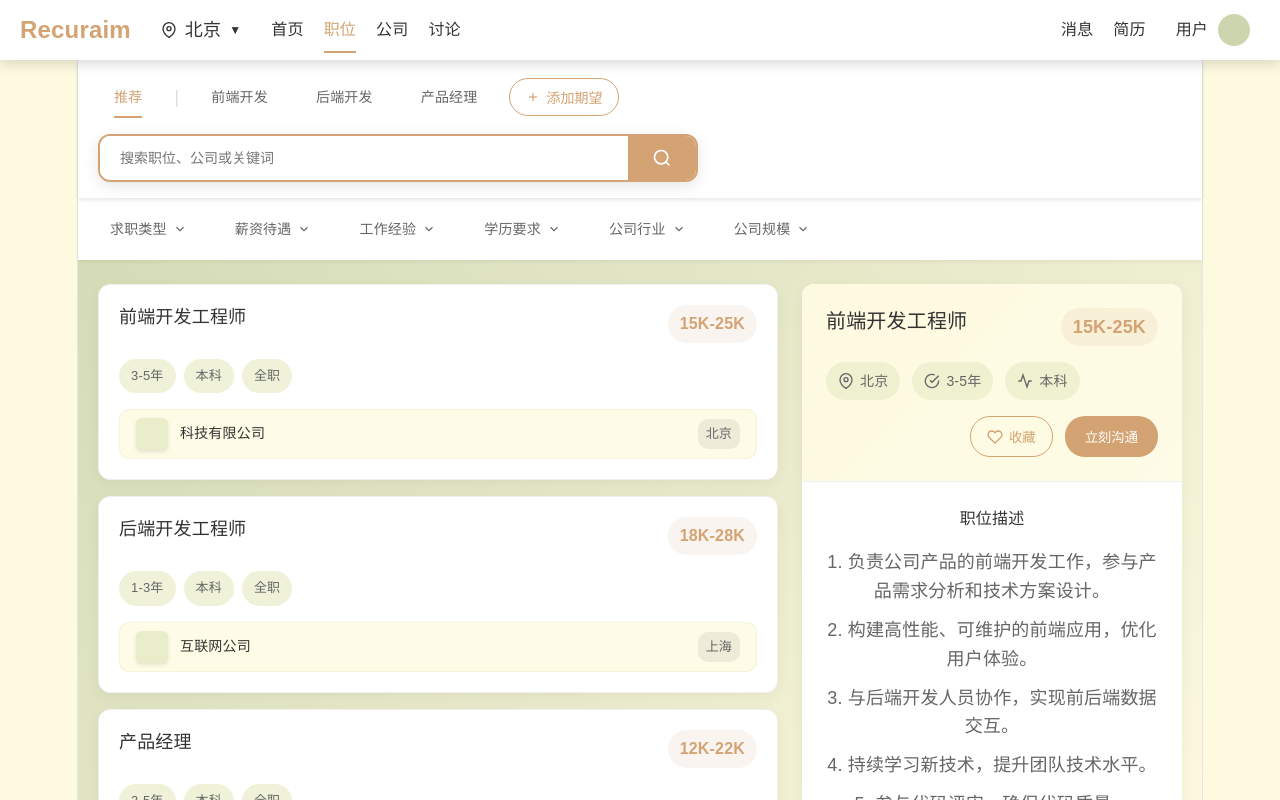
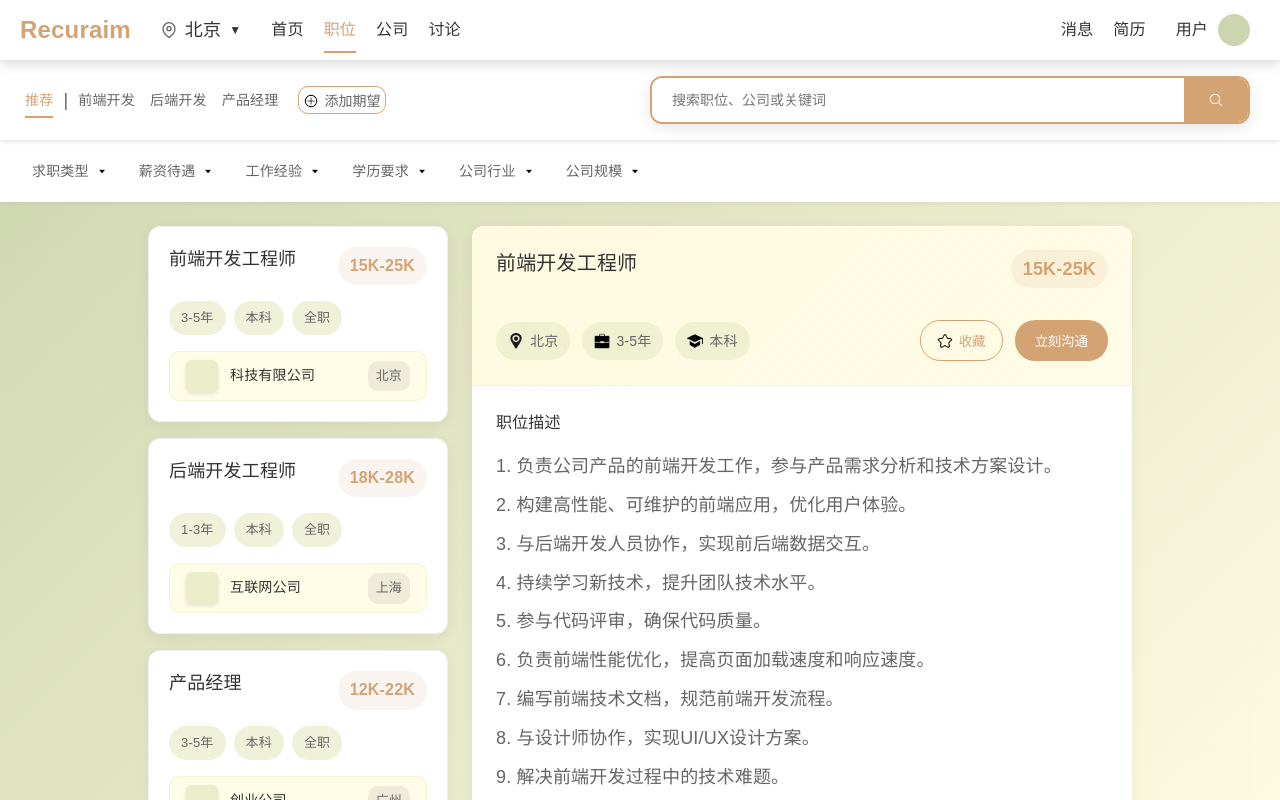
Before and after one commit to MetaDisintegrator/Recuraim_demo, a Vue app: page /jobs in a window 1280 px wide. Shown: the top 800 px of the page. Built offline with nearby package versions, Linux system fonts and the light colour scheme.

Commit message:
feat(Job): 修复下拉列表无法打开的问题。 隐藏滚动条。 修改部分布局。

```diff
--- a/src/components/JobDetail.vue
+++ b/src/components/JobDetail.vue
@@ -2,45 +2,36 @@
   <div class="job-detail">
     <!-- 头部信息 -->
     <div class="job-detail-header">
-      <div class="job-info">
+      <!-- 第一行：职位名称和薪资 -->
       <div class="job-title-section">
         <h3 class="job-title">前端开发工程师</h3>
         <span class="job-salary">15K-25K</span>
       </div>
+
+      <!-- 第二行：tag和action -->
+      <div class="job-secondary-section">
         <div class="job-tags-important">
           <span class="tag-important">
-            <svg width="16" height="16" viewBox="0 0 24 24" fill="none" stroke="currentColor" stroke-width="2" class="tag-icon">
-              <path d="M21 10c0 7-9 13-9 13s-9-6-9-13a9 9 0 0 1 18 0z"></path>
-              <circle cx="12" cy="10" r="3"></circle>
-            </svg>
+            <img src="../assets/icons/location2.png" alt="location" class="tag-icon">
             北京
           </span>
           <span class="tag-important">
-            <svg width="16" height="16" viewBox="0 0 24 24" fill="none" stroke="currentColor" stroke-width="2" class="tag-icon">
-              <path d="M22 11.08V12a10 10 0 1 1-5.93-9.14"></path>
-              <polyline points="22 4 12 14.01 9 11.01"></polyline>
-            </svg>
+            <img src="../assets/icons/exp.png" alt="experience" class="tag-icon">
             3-5年
           </span>
           <span class="tag-important">
-            <svg width="16" height="16" viewBox="0 0 24 24" fill="none" stroke="currentColor" stroke-width="2" class="tag-icon">
-              <path d="M22 12h-4l-3 9L9 3l-3 9H2"></path>
-            </svg>
+            <img src="../assets/icons/knowledge.png" alt="education" class="tag-icon">
             本科
           </span>
         </div>
-      </div>
         <div class="job-actions">
           <button class="favourite-btn" @click="toggleFavourite">
-          <svg v-if="!isFavourited" width="16" height="16" viewBox="0 0 24 24" fill="none" stroke="currentColor" stroke-width="2" class="favourite-icon">
-            <path d="M20.84 4.61a5.5 5.5 0 0 0-7.78 0L12 5.67l-1.06-1.06a5.5 5.5 0 0 0-7.78 7.78l1.06 1.06L12 21.23l7.78-7.78 1.06-1.06a5.5 5.5 0 0 0 0-7.78z"></path>
-          </svg>
-          <svg v-else width="16" height="16" viewBox="0 0 24 24" fill="currentColor" stroke="currentColor" stroke-width="2" class="favourite-icon">
-            <path d="M20.84 4.61a5.5 5.5 0 0 0-7.78 0L12 5.67l-1.06-1.06a5.5 5.5 0 0 0-7.78 7.78l1.06 1.06L12 21.23l7.78-7.78 1.06-1.06a5.5 5.5 0 0 0 0-7.78z"></path>
-          </svg>
+            <img v-if="!isFavourited" src="../assets/icons/favourite.png" alt="favourite" class="favourite-icon">
+            <img v-else src="../assets/icons/favourited.png" alt="favourite" class="favourite-icon">
             <span>{{ isFavourited ? '已收藏' : '收藏' }}</span>
           </button>
           <button class="contact-btn">立刻沟通</button>
+        </div>
       </div>
     </div>
 
@@ -53,6 +44,16 @@
         <p>3. 与后端开发人员协作，实现前后端数据交互。</p>
         <p>4. 持续学习新技术，提升团队技术水平。</p>
         <p>5. 参与代码评审，确保代码质量。</p>
+        <p>6. 负责前端性能优化，提高页面加载速度和响应速度。</p>
+        <p>7. 编写前端技术文档，规范前端开发流程。</p>
+        <p>8. 与设计师协作，实现UI/UX设计方案。</p>
+        <p>9. 解决前端开发过程中的技术难题。</p>
+        <p>10. 指导初级前端开发人员，提升团队整体技术水平。</p>
+        <p>11. 参与前端技术选型和架构设计。</p>
+        <p>12. 关注前端技术发展趋势，引入新技术提升产品竞争力。</p>
+        <p>13. 负责前端代码的单元测试和集成测试。</p>
+        <p>14. 优化前端构建流程，提高开发效率。</p>
+        <p>15. 与产品经理沟通，理解产品需求并转化为技术实现。</p>
       </div>
 
       <h4 class="section-title">发布人信息</h4>
@@ -101,10 +102,17 @@ export default {
   position: sticky;
   top: 0;
   z-index: 10;
+  display: flex;
+  flex-direction: column;
+  gap: 16px;
 }
 
-.job-info {
-  margin-bottom: 16px;
+.job-secondary-section {
+  display: flex;
+  justify-content: space-between;
+  align-items: center;
+  gap: 20px;
+  flex-wrap: wrap;
 }
 
 .job-title-section {
@@ -150,6 +158,13 @@ export default {
 .tag-icon {
   width: 16px;
   height: 16px;
+  filter: brightness(0.6);
+  transition: all 0.3s;
+}
+
+.tag-important:hover .tag-icon {
+  filter: brightness(1);
+  transform: scale(1.1);
 }
 
 .job-actions {
@@ -179,6 +194,12 @@ export default {
 .favourite-icon {
   width: 16px;
   height: 16px;
+  transition: all 0.3s;
+}
+
+.favourite-btn:hover .favourite-icon {
+  transform: scale(1.1);
+  filter: brightness(0) invert(1);
 }
 
 .contact-btn {
@@ -201,6 +222,12 @@ export default {
   padding: 24px;
   flex: 1;
   overflow-y: auto;
+  scrollbar-width: none; /* Firefox */
+  -ms-overflow-style: none; /* IE and Edge */
+}
+
+.job-detail-content::-webkit-scrollbar {
+  display: none; /* Chrome, Safari and Opera */
 }
 
 .section-title {
--- a/src/components/Navbar.vue
+++ b/src/components/Navbar.vue
@@ -175,7 +175,13 @@ export default {
 .location-icon {
   width: 16px;
   height: 16px;
-  transition: color 0.3s;
+  color: #666;
+  transition: all 0.3s;
+}
+
+.location:hover .location-icon {
+  color: var(--light-bronze);
+  transform: scale(1.1);
 }
 
 .location:hover {
--- a/src/components/SearchBox.vue
+++ b/src/components/SearchBox.vue
@@ -2,10 +2,7 @@
   <div class="search-box">
     <input type="text" placeholder="搜索职位、公司或关键词" />
     <button class="search-btn">
-      <svg width="20" height="20" viewBox="0 0 24 24" fill="none" stroke="currentColor" stroke-width="2">
-        <circle cx="11" cy="11" r="8"></circle>
-        <line x1="21" y1="21" x2="16.65" y2="16.65"></line>
-      </svg>
+      <img src="../assets/icons/search.png" alt="search" class="search-icon">
     </button>
   </div>
 </template>
@@ -58,4 +55,15 @@ export default {
   background-color: #c09263;
   transform: scale(1.05);
 }
+
+.search-icon {
+  width: 16px;
+  height: 16px;
+  filter: brightness(0) invert(1);
+  transition: all 0.3s;
+}
+
+.search-btn:hover .search-icon {
+  transform: scale(1.1);
+}
 </style>
--- a/src/style.css
+++ b/src/style.css
@@ -157,11 +157,7 @@ code {
 }
 
 #app {
-  width: 1126px;
-  max-width: 100%;
-  margin: 0 auto;
-  text-align: center;
-  border-inline: 1px solid var(--border);
+  width: 100%;
   min-height: 100svh;
   display: flex;
   flex-direction: column;
--- a/src/views/Home.vue
+++ b/src/views/Home.vue
@@ -20,9 +20,7 @@
               <div class="job-title-container">
                 <h3 class="job-title">{{ job.title }}</h3>
                 <a href="#" class="talk-link">
-                  <svg width="16" height="16" viewBox="0 0 24 24" fill="none" stroke="currentColor" stroke-width="2">
-                    <path d="M21 11.5a8.38 8.38 0 0 1-.9 3.8 8.5 8.5 0 0 1-7.6 4.7 8.38 8.38 0 0 1-3.8-.9L3 21l1.9-5.7a8.38 8.38 0 0 1-.9-3.8 8.5 8.5 0 0 1 4.7-7.6 8.38 8.38 0 0 1 3.8-.9h.5a8.48 8.48 0 0 1 8 8v.5z"></path>
-                  </svg>
+                  <img src="../assets/icons/talk.png" alt="talk" class="talk-icon">
                 </a>
               </div>
               <span class="job-salary">{{ job.salary }}</span>
@@ -73,9 +71,7 @@
                   <div class="job-item-title-container">
                     <h4 class="job-item-title">{{ job.title }}</h4>
                     <a href="#" class="talk-link">
-                      <svg width="14" height="14" viewBox="0 0 24 24" fill="none" stroke="currentColor" stroke-width="2">
-                        <path d="M21 11.5a8.38 8.38 0 0 1-.9 3.8 8.5 8.5 0 0 1-7.6 4.7 8.38 8.38 0 0 1-3.8-.9L3 21l1.9-5.7a8.38 8.38 0 0 1-.9-3.8 8.5 8.5 0 0 1 4.7-7.6 8.38 8.38 0 0 1 3.8-.9h.5a8.48 8.48 0 0 1 8 8v.5z"></path>
-                      </svg>
+                      <img src="../assets/icons/talk.png" alt="talk" class="talk-icon">
                     </a>
                   </div>
                   <span class="job-item-salary">{{ job.salary }}</span>
@@ -370,6 +366,18 @@ h2::after {
 
 .talk-link:hover + .job-title {
   color: var(--light-bronze);
+}
+
+.talk-icon {
+  width: 16px;
+  height: 16px;
+  filter: brightness(1) sepia(0);
+  transition: all 0.3s;
+}
+
+.talk-link:hover .talk-icon {
+  filter: sepia(1);
+  transform: scale(1.1);
 }
 
 .job-salary {
--- a/src/views/Jobs.vue
+++ b/src/views/Jobs.vue
@@ -6,16 +6,13 @@
         <!-- 期望选择区 -->
         <div class="expectation-section">
           <div class="expectation-tabs">
-            <div class="expectation-tab active">推荐</div>
+            <div class="expectation-tab" :class="{ active: selectedExpectation === '推荐' }" @click="selectExpectation('推荐')">推荐</div>
             <div class="divider">|</div>
-            <div class="expectation-tab">前端开发</div>
-            <div class="expectation-tab">后端开发</div>
-            <div class="expectation-tab">产品经理</div>
+            <div class="expectation-tab" :class="{ active: selectedExpectation === '前端开发' }" @click="selectExpectation('前端开发')">前端开发</div>
+            <div class="expectation-tab" :class="{ active: selectedExpectation === '后端开发' }" @click="selectExpectation('后端开发')">后端开发</div>
+            <div class="expectation-tab" :class="{ active: selectedExpectation === '产品经理' }" @click="selectExpectation('产品经理')">产品经理</div>
             <button class="add-expectation-btn">
-              <svg width="14" height="14" viewBox="0 0 24 24" fill="none" stroke="currentColor" stroke-width="2" class="plus-icon">
-                <line x1="12" y1="5" x2="12" y2="19"></line>
-                <line x1="5" y1="12" x2="19" y2="12"></line>
-              </svg>
+              <img src="../assets/icons/plus2.png" alt="plus" class="plus-icon">
               添加期望
             </button>
           </div>
@@ -32,41 +29,92 @@
     <div class="filter-bar">
       <div class="container">
         <div class="filter-tabs">
-          <div class="filter-tab">
-            <span>求职类型</span>
-            <svg width="14" height="14" viewBox="0 0 24 24" fill="none" stroke="currentColor" stroke-width="2" class="arrow-icon">
-              <polyline points="6 9 12 15 18 9"></polyline>
-            </svg>
+          <!-- 求职类型 -->
+          <div class="filter-tab" @click="toggleFilter('jobType')" ref="jobTypeTab">
+            <span :class="{ 'highlighted': filters.jobType.value !== '任意' }">
+              {{ filters.jobType.title }}
+              <span v-if="filters.jobType.value !== '任意'">: {{ filters.jobType.value }}</span>
+            </span>
+            <img src="../assets/icons/arrow_down.png" alt="arrow" class="arrow-icon" :class="{ 'rotated': filters.jobType.isOpen }">
+            <!-- 下拉列表 -->
+            <div class="filter-dropdown" v-if="filters.jobType.isOpen">
+              <div class="filter-option" v-for="option in filters.jobType.options" :key="option" @click="selectFilterOption('jobType', option)">
+                {{ option }}
+              </div>
+            </div>
           </div>
-          <div class="filter-tab">
-            <span>薪资待遇</span>
-            <svg width="14" height="14" viewBox="0 0 24 24" fill="none" stroke="currentColor" stroke-width="2" class="arrow-icon">
-              <polyline points="6 9 12 15 18 9"></polyline>
-            </svg>
+
+          <!-- 薪资待遇 -->
+          <div class="filter-tab" @click="toggleFilter('salary')">
+            <span :class="{ 'highlighted': filters.salary.value !== '任意' }">
+              {{ filters.salary.title }}
+              <span v-if="filters.salary.value !== '任意'">: {{ filters.salary.value }}</span>
+            </span>
+            <img src="../assets/icons/arrow_down.png" alt="arrow" class="arrow-icon" :class="{ 'rotated': filters.salary.isOpen }">
+            <!-- 下拉列表 -->
+            <div class="filter-dropdown" v-if="filters.salary.isOpen">
+              <div class="filter-option" v-for="option in filters.salary.options" :key="option" @click="selectFilterOption('salary', option)">
+                {{ option }}
+              </div>
+            </div>
           </div>
-          <div class="filter-tab">
-            <span>工作经验</span>
-            <svg width="14" height="14" viewBox="0 0 24 24" fill="none" stroke="currentColor" stroke-width="2" class="arrow-icon">
-              <polyline points="6 9 12 15 18 9"></polyline>
-            </svg>
+
+          <!-- 工作经验 -->
+          <div class="filter-tab" @click="toggleFilter('experience')">
+            <span :class="{ 'highlighted': filters.experience.value !== '任意' }">
+              {{ filters.experience.title }}
+              <span v-if="filters.experience.value !== '任意'">: {{ filters.experience.value }}</span>
+            </span>
+            <img src="../assets/icons/arrow_down.png" alt="arrow" class="arrow-icon" :class="{ 'rotated': filters.experience.isOpen }">
+            <!-- 下拉列表 -->
+            <div class="filter-dropdown" v-if="filters.experience.isOpen">
+              <div class="filter-option" v-for="option in filters.experience.options" :key="option" @click="selectFilterOption('experience', option)">
+                {{ option }}
+              </div>
+            </div>
           </div>
-          <div class="filter-tab">
-            <span>学历要求</span>
-            <svg width="14" height="14" viewBox="0 0 24 24" fill="none" stroke="currentColor" stroke-width="2" class="arrow-icon">
-              <polyline points="6 9 12 15 18 9"></polyline>
-            </svg>
+
+          <!-- 学历要求 -->
+          <div class="filter-tab" @click="toggleFilter('education')">
+            <span :class="{ 'highlighted': filters.education.value !== '任意' }">
+              {{ filters.education.title }}
+              <span v-if="filters.education.value !== '任意'">: {{ filters.education.value }}</span>
+            </span>
+            <img src="../assets/icons/arrow_down.png" alt="arrow" class="arrow-icon" :class="{ 'rotated': filters.education.isOpen }">
+            <!-- 下拉列表 -->
+            <div class="filter-dropdown" v-if="filters.education.isOpen">
+              <div class="filter-option" v-for="option in filters.education.options" :key="option" @click="selectFilterOption('education', option)">
+                {{ option }}
+              </div>
+            </div>
           </div>
-          <div class="filter-tab">
-            <span>公司行业</span>
-            <svg width="14" height="14" viewBox="0 0 24 24" fill="none" stroke="currentColor" stroke-width="2" class="arrow-icon">
-              <polyline points="6 9 12 15 18 9"></polyline>
-            </svg>
+
+          <!-- 公司行业 -->
+          <div class="filter-tab" @click="toggleFilter('industry')">
+            <span :class="{ 'highlighted': filters.industry.value !== '任意' }">
+              {{ filters.industry.title }}
+              <span v-if="filters.industry.value !== '任意'">: {{ filters.industry.value }}</span>
+            </span>
+            <img src="../assets/icons/arrow_down.png" alt="arrow" class="arrow-icon" :class="{ 'rotated': filters.industry.isOpen }">
+            <!-- 下拉列表 -->
+            <div class="filter-dropdown" v-if="filters.industry.isOpen">
+              <div class="filter-option">暂不实现</div>
+            </div>
           </div>
-          <div class="filter-tab">
-            <span>公司规模</span>
-            <svg width="14" height="14" viewBox="0 0 24 24" fill="none" stroke="currentColor" stroke-width="2" class="arrow-icon">
-              <polyline points="6 9 12 15 18 9"></polyline>
-            </svg>
+
+          <!-- 公司规模 -->
+          <div class="filter-tab" @click="toggleFilter('companySize')">
+            <span :class="{ 'highlighted': filters.companySize.value !== '任意' }">
+              {{ filters.companySize.title }}
+              <span v-if="filters.companySize.value !== '任意'">: {{ filters.companySize.value }}</span>
+            </span>
+            <img src="../assets/icons/arrow_down.png" alt="arrow" class="arrow-icon" :class="{ 'rotated': filters.companySize.isOpen }">
+            <!-- 下拉列表 -->
+            <div class="filter-dropdown" v-if="filters.companySize.isOpen">
+              <div class="filter-option" v-for="option in filters.companySize.options" :key="option" @click="selectFilterOption('companySize', option)">
+                {{ option }}
+              </div>
+            </div>
           </div>
         </div>
       </div>
@@ -171,12 +219,77 @@ export default {
           tags: ['1-3年', '大专', '全职']
         }
       ],
-      selectedJob: null
+      selectedJob: null,
+      selectedExpectation: '推荐',
+      // 筛选器状态
+      filters: {
+        jobType: {
+          title: '求职类型',
+          value: '任意',
+          options: ['任意', '全职', '兼职', '实习'],
+          isOpen: false
+        },
+        salary: {
+          title: '薪资待遇',
+          value: '任意',
+          options: ['任意', '5K以下', '5K-10K', '10K-15K', '15K-20K', '20K-30K', '30K以上'],
+          isOpen: false
+        },
+        experience: {
+          title: '工作经验',
+          value: '任意',
+          options: ['任意', '在校', '应届生', '1年内', '1~3年', '3~5年', '5年+'],
+          isOpen: false
+        },
+        education: {
+          title: '学历要求',
+          value: '任意',
+          options: ['任意', '高中', '大专', '本科', '硕士', '博士'],
+          isOpen: false
+        },
+        industry: {
+          title: '公司行业',
+          value: '任意',
+          options: [],
+          isOpen: false
+        },
+        companySize: {
+          title: '公司规模',
+          value: '任意',
+          options: ['任意', '少于50人', '50-100人', '100-500人', '500-1000人', '1000人以上'],
+          isOpen: false
+        }
+      }
     }
   },
   methods: {
     selectJob(job) {
       this.selectedJob = job
+    },
+    selectExpectation(expectation) {
+      this.selectedExpectation = expectation
+    },
+    // 切换筛选器状态
+    toggleFilter(filterKey) {
+      // 关闭所有其他筛选器
+      Object.keys(this.filters).forEach(key => {
+        if (key !== filterKey) {
+          this.filters[key].isOpen = false
+        }
+      })
+      // 切换当前筛选器
+      this.filters[filterKey].isOpen = !this.filters[filterKey].isOpen
+    },
+    // 选择筛选器选项
+    selectFilterOption(filterKey, option) {
+      this.filters[filterKey].value = option
+      this.filters[filterKey].isOpen = false
+    },
+    // 关闭所有筛选器
+    closeAllFilters() {
+      Object.keys(this.filters).forEach(key => {
+        this.filters[key].isOpen = false
+      })
     }
   }
 }
@@ -206,11 +319,25 @@ export default {
 
 /* 容器 */
 .container {
-  max-width: 1200px;
+  max-width: 1300px;
   margin: 0 auto;
   padding: 0 20px;
   position: relative;
   z-index: 1;
+}
+
+/* 页面主体 */
+.main-content {
+  padding-bottom: 60px;
+  max-width: 80%;
+}
+
+/* 内容包装器 */
+.content-wrapper {
+  display: flex;
+  gap: 24px;
+  align-items: flex-start;
+  width: 100%;
 }
 
 /* 顶部拓展栏（一层） */
@@ -222,18 +349,30 @@ export default {
   z-index: 10;
 }
 
+.top-bar .container {
+  display: flex;
+  align-items: center;
+  justify-content: space-between;
+  gap: 20px;
+}
+
 .expectation-section {
-  margin-bottom: 16px;
+  flex: 1;
+}
+
+.search-section {
+  flex: 1;
+  margin: 0;
 }
 
 .expectation-tabs {
   display: flex;
   align-items: center;
-  gap: 16px;
+  gap: 5px;
 }
 
 .expectation-tab {
-  padding: 8px 16px;
+  padding: 5px 5px;
   cursor: pointer;
   transition: all 0.3s;
   position: relative;
@@ -254,28 +393,29 @@ export default {
   content: '';
   position: absolute;
   bottom: 0;
-  left: 16px;
-  right: 16px;
+  left: 5px;
+  right: 5px;
   height: 2px;
   background-color: var(--light-bronze);
 }
 
 .divider {
-  color: #ddd;
+  color: #666;
 }
 
 .add-expectation-btn {
   display: flex;
   align-items: center;
   gap: 6px;
-  padding: 8px 16px;
+  padding: 3px 5px;
   background-color: transparent;
   border: 1px solid var(--light-bronze);
-  border-radius: 20px;
-  color: var(--light-bronze);
+  border-radius: 10px;
+  color: #666;
   cursor: pointer;
   transition: all 0.3s;
   font-size: 14px;
+  margin-left: 10px;
 }
 
 .add-expectation-btn:hover {
@@ -286,11 +426,14 @@ export default {
 .plus-icon {
   width: 14px;
   height: 14px;
+  filter: brightness(0.7);
+  transition: all 0.3s;
+  margin-top: 1px;
 }
 
-/* 搜索框 */
-.search-section {
-  margin-top: 16px;
+.add-expectation-btn:hover .plus-icon {
+  filter: brightness(0) invert(1);
+  transform: scale(1.1);
 }
 
 /* 顶部拓展栏（二层） */
@@ -306,7 +449,7 @@ export default {
 .filter-tabs {
   display: flex;
   align-items: center;
-  gap: 24px;
+  gap: 6px;
 }
 
 .filter-tab {
@@ -318,22 +461,73 @@ export default {
   transition: all 0.3s;
   border-radius: 4px;
   font-size: 14px;
+  position: relative;
+}
+
+/* 当值为任意时，标题颜色稍暗 */
+.filter-tab span {
   color: #666;
 }
 
+/* 当值不为任意时，标题高亮 */
+.filter-tab span.highlighted {
+  color: var(--light-bronze);
+}
+
+/* 当值不为任意时，值也高亮 */
+.filter-tab span.highlighted span {
+  color: var(--light-bronze);
+}
+
 .filter-tab:hover {
-  color: var(--light-bronze);
   background-color: rgba(233, 237, 201, 0.5);
 }
 
 .filter-tab:hover .arrow-icon {
-  transform: rotate(180deg);
+  filter: brightness(1);
 }
 
 .arrow-icon {
   width: 14px;
   height: 14px;
+  filter: brightness(0.6);
   transition: all 0.3s;
+}
+
+.arrow-icon.rotated {
+  transform: rotate(180deg);
+}
+
+/* 筛选器下拉列表 */
+.filter-tab {
+  position: relative;
+}
+
+.filter-dropdown {
+  position: absolute;
+  top: 100%;
+  left: 0;
+  margin-top: 5px;
+  background-color: white;
+  border: 1px solid #e0e0e0;
+  border-radius: 4px;
+  box-shadow: 0 2px 8px rgba(0, 0, 0, 0.15);
+  z-index: 100;
+  min-width: 120px;
+  max-width: 200px;
+  overflow: hidden;
+}
+
+.filter-option {
+  padding: 10px 12px;
+  cursor: pointer;
+  transition: all 0.3s;
+  white-space: nowrap;
+}
+
+.filter-option:hover {
+  background-color: var(--beige);
+  color: var(--light-bronze);
 }
 
 /* 页面主体 */
@@ -349,10 +543,10 @@ export default {
 
 /* 职位卡片区 */
 .job-list {
-  flex: 1;
   display: flex;
   flex-direction: column;
   gap: 16px;
+  width: 300px;
 }
 
 .job-card {
@@ -489,7 +683,7 @@ export default {
 
 /* 职位详情区 */
 .job-detail-section {
-  width: 380px;
+  flex: 1;
   position: sticky;
   top: 84px;
   height: calc(100vh - 120px);
```
Also changed, not shown: src/assets/icons/favourited.png, src/assets/icons/plus2.png (added). Lines whose indentation alone changed are shown as unchanged.
